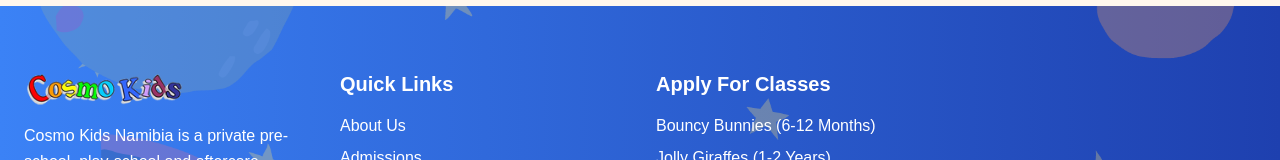
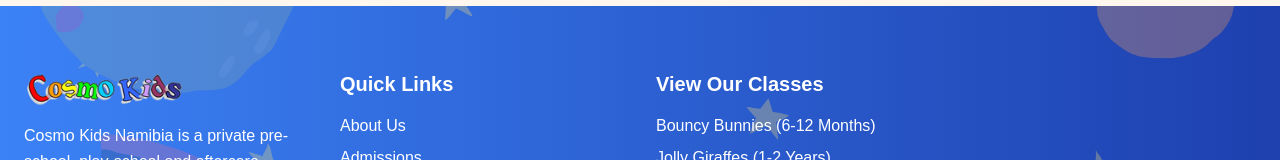
Before and after one commit to LukeCloete/cosmo-kids-website, a Next.js app: page / in a window 1280 px wide. Shown: the part 6340-6500 px from the top of the page. Built offline with nearby package versions, Linux system fonts and the light colour scheme; no server answers; the database is empty.

Commit message:
Edit copywriting

```diff
--- a/src/components/Footer.tsx
+++ b/src/components/Footer.tsx
@@ -60,7 +60,7 @@ export default function Footer() {
           </div>
 
           <div>
-            <h4 className="text-xl font-bold mb-4 z-20">Apply For Classes</h4>
+            <h4 className="text-xl font-bold mb-4 z-20">View Our Classes</h4>
             <ul className="space-y-2">
               <li>
                 <Link
@@ -72,7 +72,7 @@ export default function Footer() {
               </li>
               <li>
                 <Link
-                  href="/classes/jolly-giraffe"
+                  href="/classes/jolly-giraffes"
                   className="hover:text-orange-500"
                 >
                   Jolly Giraffes (1-2 Years)
--- a/src/components/Navbar.tsx
+++ b/src/components/Navbar.tsx
@@ -23,7 +23,7 @@ const navLinks = [
     href: "#",
     dropdown: [
       { name: "Bouncy Bunnies (6-12m)", href: "/classes/bouncy-bunnies" },
-      { name: "Jolly Giraffe (1-2y)", href: "/classes/jolly-giraffe" },
+      { name: "Jolly Giraffes (1-2y)", href: "/classes/jolly-giraffes" },
       { name: "Smart Lions (2-3y)", href: "/classes/smart-lions" },
       { name: "Clever Cats (3-4y)", href: "/classes/clever-cats" },
       { name: "Wise Mice (4-5y)", href: "/classes/wise-mice" },
--- a/src/components/Programs.tsx
+++ b/src/components/Programs.tsx
@@ -81,7 +81,7 @@ export default function Programs() {
                       .toLowerCase()
                       .replace(/\s+/g, "-")}`}
                   >
-                    Join {program.classname}
+                    Take a peek at the {program.classname}
                   </Link>
                 </Button>
               </CardContent>
```
